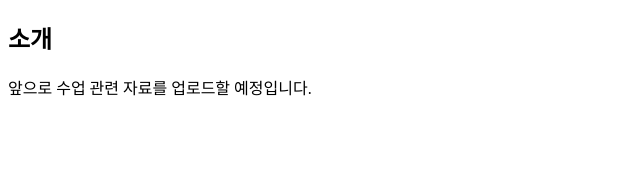
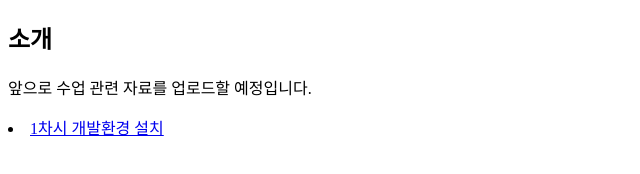
Before and after one commit to Woosiq92/hwanil, a plain HTML site: page aibasic.html in a window 1280 px wide. Shown: the whole page, without its empty margins (0-640 px from the left). Drawn offline with Linux system fonts and the light colour scheme.

Commit message:
Add files via upload

```diff
--- a/aibasic.html
+++ b/aibasic.html
@@ -9,6 +9,9 @@
     <section id="section1">
         <h2>소개</h2>
         <p>앞으로 수업 관련 자료를 업로드할 예정입니다.</p>
+        <li><a href="https://colab.research.google.com/drive/1pyVLSiH0H7fGp1hazSoa0ScdLWLPYU8p?authuser=1" target="_blank">1차시 개발환경 설치</a></li>
+
+
     </section>
 
 </body>
```
Also changed, not shown: aifuture.html (+3 -0 lines), aiphysical.html (+3 -0 lines), index.html (+1 -3 lines), pro.html (+3 -0 lines).
